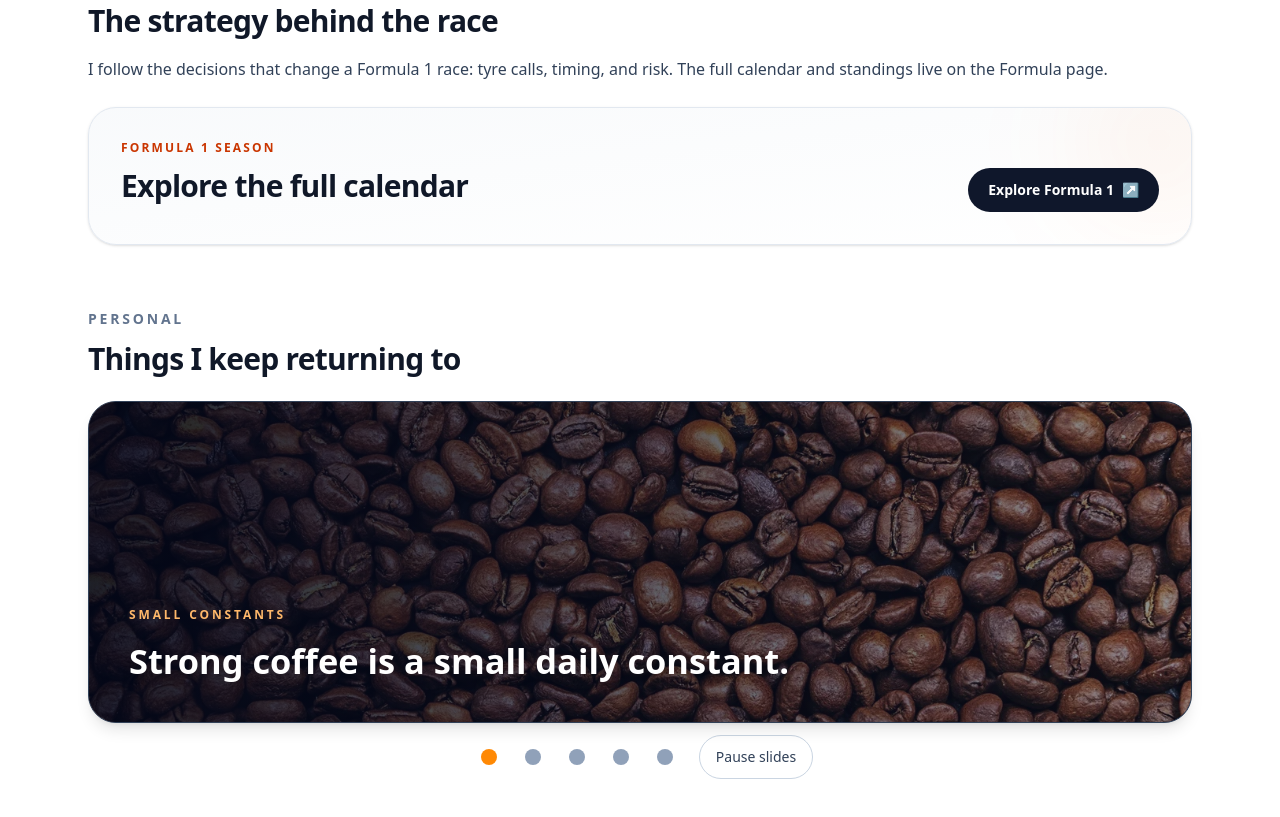
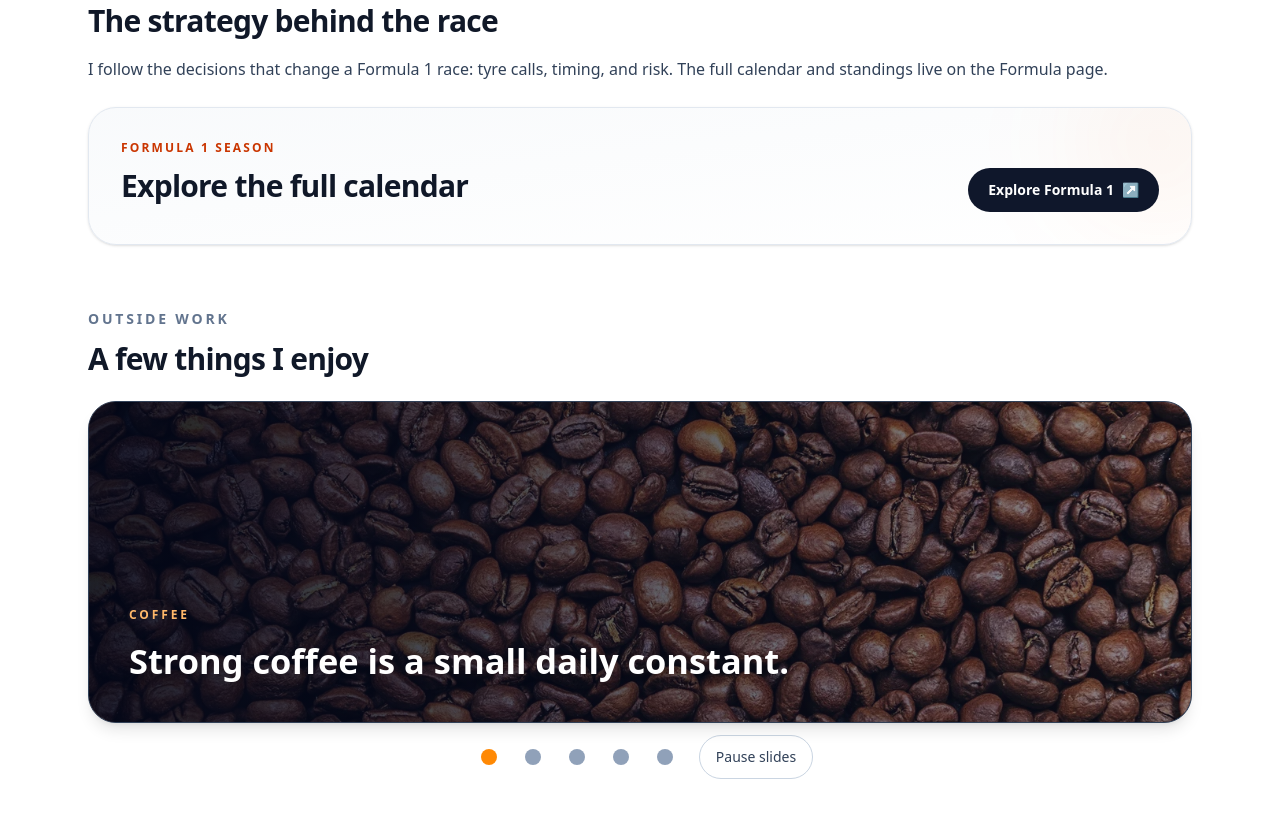
Before and after one commit to mpalaourg/mpalaourg-astro, an Astro site: page /about in a window 1280 px wide. Shown: the part 2250-3067 px from the top of the page. Built offline with nearby package versions, Linux system fonts and the light colour scheme; Astro itself is replaced by a stand-in of ours; no server answers.

Commit message:
Refine About carousel copy and Greek timeline arrow

```diff
--- a/src/components/AboutCarousel.astro
+++ b/src/components/AboutCarousel.astro
@@ -25,7 +25,7 @@ const slides = isEl
     <div class="absolute inset-0 bg-gradient-to-r from-slate-950/80 via-slate-950/35 to-transparent"></div>
     <div class="relative flex min-h-72 items-end p-7 sm:min-h-80 sm:p-10">
       <div>
-        <p class="mb-4 text-xs font-semibold uppercase tracking-[0.24em] text-orange-300">{isEl ? 'Μικρές σταθερές' : 'Small constants'}</p>
+        <p class="about-slide-name mb-4 text-xs font-semibold uppercase tracking-[0.24em] text-orange-300">{slides[0].name}</p>
         <p class="about-slide-text max-w-2xl text-2xl font-semibold leading-tight text-white drop-shadow-lg sm:text-[2.15rem]" aria-live="off" aria-atomic="true">{slides[0].text}</p>
       </div>
     </div>
@@ -50,8 +50,9 @@ const slides = isEl
 
 <script>
   document.querySelectorAll<HTMLElement>('[data-about-carousel]').forEach((carousel) => {
-    const slides = JSON.parse(carousel.dataset.slides ?? '[]') as Array<{ text: string; image: string }>;
+    const slides = JSON.parse(carousel.dataset.slides ?? '[]') as Array<{ name: string; text: string; image: string }>;
     const image = carousel.querySelector<HTMLImageElement>('.about-slide-image');
+    const name = carousel.querySelector<HTMLElement>('.about-slide-name');
     const text = carousel.querySelector<HTMLElement>('.about-slide-text');
     const dots = carousel.querySelectorAll<HTMLButtonElement>('.about-slide-dot');
     const playback = carousel.querySelector<HTMLButtonElement>('.about-slide-playback');
@@ -65,6 +66,7 @@ const slides = isEl
     function show(index: number) {
       current = index;
       if (image) image.src = slides[index].image;
+      if (name) name.textContent = slides[index].name;
       if (text) text.textContent = slides[index].text;
       dots.forEach((dot, position) => {
         dot.classList.toggle('bg-orange-400', position === index);
--- a/src/components/AboutPage.astro
+++ b/src/components/AboutPage.astro
@@ -21,8 +21,8 @@ const copy = isEl
       nasaEyebrow: 'Πέρα από τη δουλειά',
       nasaHeading: 'Μια καθημερινή ματιά στο διάστημα',
       nasaIntro: 'Η εικόνα της ημέρας από τη NASA είναι μια μικρή αφορμή να σταματήσω και να μάθω κάτι έξω από την καθημερινή μου δουλειά.',
-      interestsEyebrow: 'Προσωπικά',
-      interestsHeading: 'Πράγματα στα οποία επιστρέφω',
+      interestsEyebrow: 'Εκτός δουλειάς',
+      interestsHeading: 'Μερικά πράγματα που μου αρέσουν',
       raceEyebrow: 'Αγωνιστικό Σαββατοκύριακο',
       raceHeading: 'Η στρατηγική πίσω από τον αγώνα',
       raceIntro: 'Στη Formula 1 με τραβούν οι αποφάσεις που αλλάζουν έναν αγώνα: τα ελαστικά, η σωστή στιγμή και το ρίσκο. Το πλήρες ημερολόγιο και οι βαθμολογίες βρίσκονται στη σελίδα Formula.',
@@ -38,8 +38,8 @@ const copy = isEl
       nasaEyebrow: 'Beyond work',
       nasaHeading: 'A daily look at the wider universe',
       nasaIntro: 'NASA’s image of the day is a small reason to pause and learn something outside my usual work.',
-      interestsEyebrow: 'Personal',
-      interestsHeading: 'Things I keep returning to',
+      interestsEyebrow: 'Outside work',
+      interestsHeading: 'A few things I enjoy',
       raceEyebrow: 'Race weekend',
       raceHeading: 'The strategy behind the race',
       raceIntro: 'I follow the decisions that change a Formula 1 race: tyre calls, timing, and risk. The full calendar and standings live on the Formula page.',
--- a/src/pages/el/index.astro
+++ b/src/pages/el/index.astro
@@ -229,7 +229,7 @@ const experiences = [
       <div class="timeline-line pointer-events-none absolute bottom-0 left-[23px] top-0 w-0.5 -translate-x-1/2 bg-slate-300 dark:bg-slate-600 md:left-1/2" aria-hidden="true"></div>
       <div class="timeline-arrow pointer-events-none absolute left-[23px] z-20 -mt-2 h-5 w-5 -translate-x-1/2 text-orange-500 motion-reduce:hidden md:left-1/2" aria-hidden="true">
         <svg class="h-5 w-5" fill="currentColor" viewBox="0 0 20 20">
-          <path fill-rule="evenodd" d="M14.707 12.707a1 1 0 01-1.414 0L10 9.414l-3.293 3.293a1 1 0 011.414-1.414l4-4a1 1 0 011.414 0l4 4a1 1 0 010 1.414z" clip-rule="evenodd"/>
+          <path fill-rule="evenodd" d="M14.707 12.707a1 1 0 01-1.414 0L10 9.414l-3.293 3.293a1 1 0 01-1.414-1.414l4-4a1 1 0 011.414 0l4 4a1 1 0 010 1.414z" clip-rule="evenodd"/>
         </svg>
       </div>
       <div class="experience-scroll-fade pointer-events-none absolute inset-x-0 bottom-0 h-14 bg-gradient-to-t from-white to-transparent dark:from-slate-900" aria-hidden="true"></div>
```
